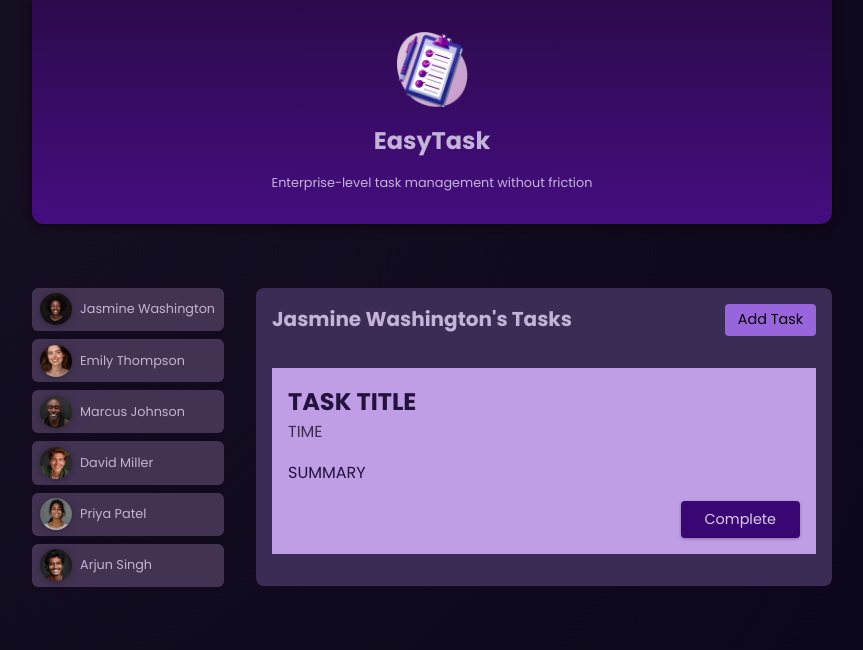
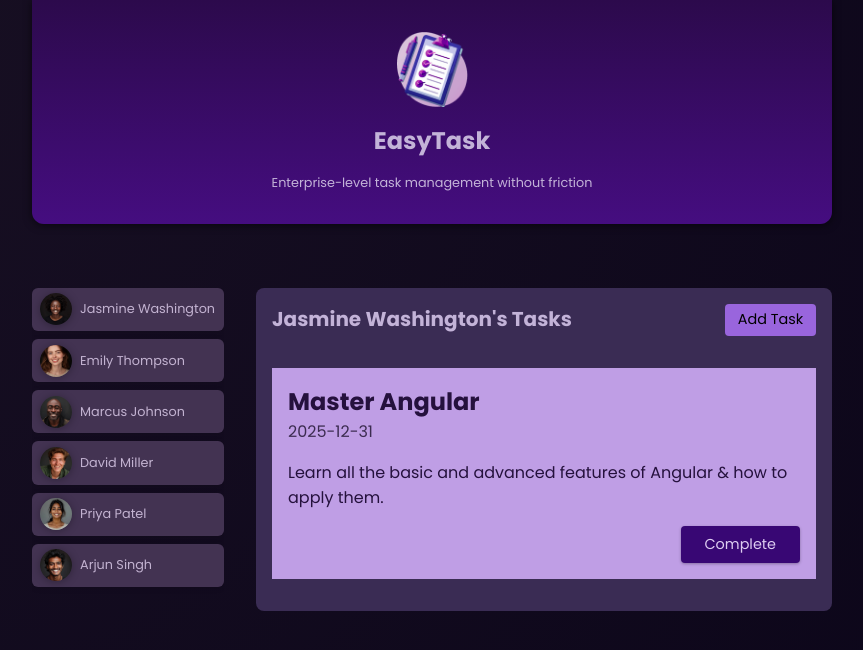
Before and after one commit to szamorano/task-manager, an Angular app in the folder 01-starting-project/: page / in a window 1280 px wide. Both pictures are taken after a click on the button "Jasmine Washington". Shown: the top 650 px of the page, without its empty margins (208-1071 px from the left). Built offline with nearby package versions, Linux system fonts and the light colour scheme.

Commit message:
Output the task data in the task component

```diff
--- a/01-starting-project/src/app/tasks/task/task.component.html
+++ b/01-starting-project/src/app/tasks/task/task.component.html
@@ -1,7 +1,7 @@
 <article>
-    <h2>TASK TITLE</h2>
-    <time>TIME</time>
-    <p>SUMMARY</p>
+    <h2>{{task.title}}</h2>
+    <time>{{task.dueDate}}</time>
+    <p>{{task.summary}}</p>
     <p class="actions">
         <button>Complete</button>
     </p>
--- a/01-starting-project/src/app/tasks/tasks.component.html
+++ b/01-starting-project/src/app/tasks/tasks.component.html
@@ -10,7 +10,7 @@
         @for(task of selectedUserTasks; track task.id)
         {
             <li>
-                <app-task/>
+                <app-task [task]="task"/>
             </li>
         }
     </ul>
```
Also changed, not shown: 01-starting-project/src/app/tasks/task/task.component.ts (+10 -2 lines).
